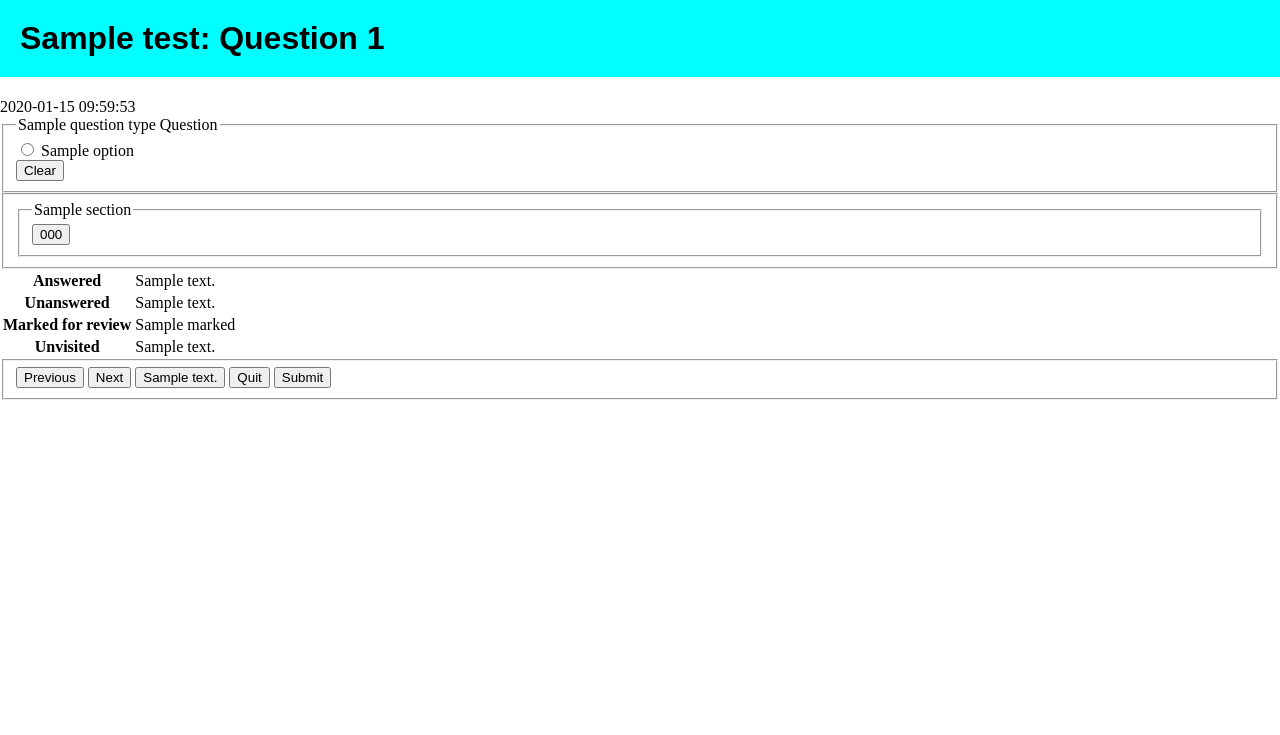
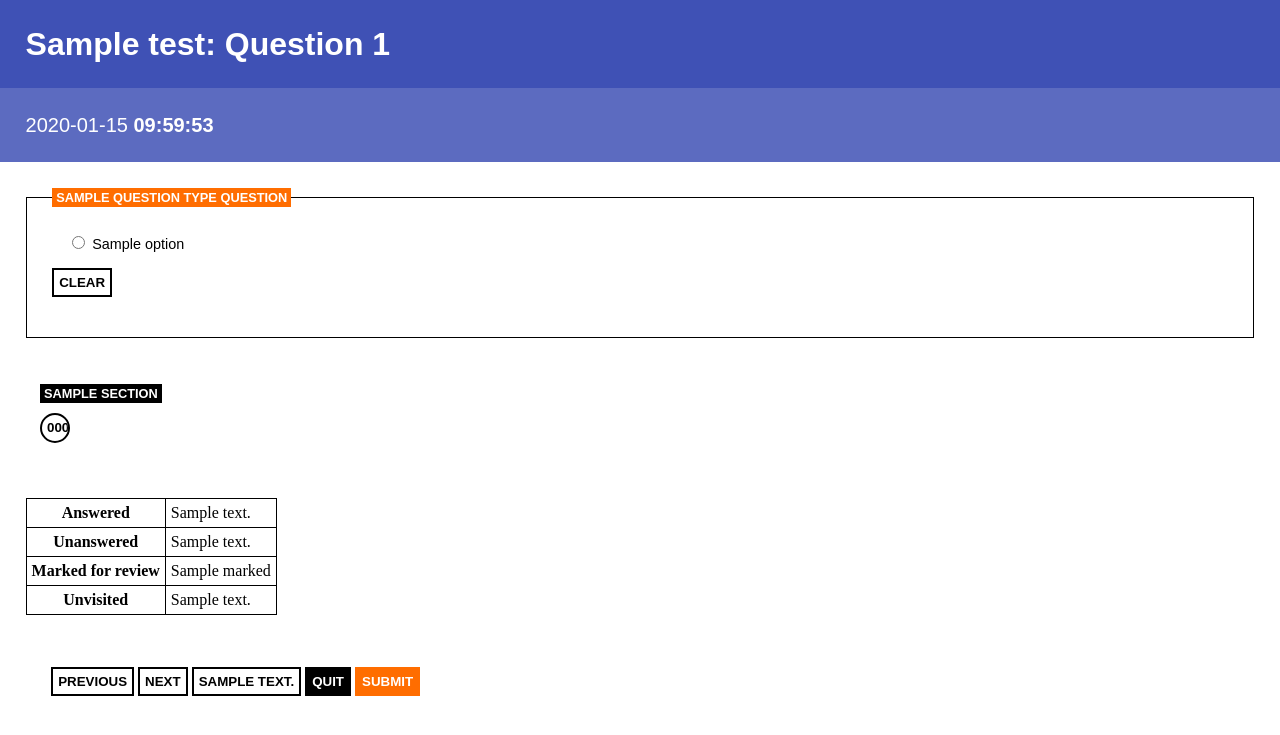
Before and after one commit to eccentricOrange/jee-prac, a Flask app: template templates/mcq.html in a window 1280 px wide. Shown: the top 735 px of the page. Run offline with Flask 2, Linux system fonts and the light colour scheme; the template is opened without the code that fills it: most values are stand-ins (such as "Sample title", 1, 10 or a date in 2020); parts of the project's set-up code (start-up, migrations or seed data) failed here and were passed over.

Commit message:
all working

```diff
--- a/app.py
+++ b/app.py
@@ -60,7 +60,7 @@ def back_up_recovery_data():
         dump(backup_data, backup_file)
 
 def restore_recovery_data():
-    global chosen_test_data, question_section_mapping, counts, outage_time, start_time
+    global chosen_test_data, question_section_mapping, counts, outage_time, start_time, test_in_progress, test_selected, test_configured
 
     if BACKUP_FILE_PATH.exists():
         with open(BACKUP_FILE_PATH, 'r') as backup_file:
@@ -71,6 +71,9 @@ def restore_recovery_data():
             counts = backup_data['counts']
             outage_time = datetime.fromisoformat(backup_data['outage-time']) + (datetime.now() - datetime.fromisoformat(backup_data['last-known-time']))
             start_time = datetime.fromisoformat(backup_data['last-known-time'])
+            test_in_progress = True
+            test_selected = True
+            test_configured = True
 
         return True
 
@@ -331,11 +334,9 @@ def mark():
                 section = chosen_test_data['sections'][section_number]
 
                 for question in section['questions']:
-                    print(dumps(question, indent=4))
                     if int(question['question-number']) == int(question_number):
                         question['marked'] = 'marked'
                         counts['marked'] += 1
-                        print('marked')
                         back_up_recovery_data()
                         return "", HTTPStatus.OK
 
@@ -411,7 +412,7 @@ def receive_value():
 
 @app.route('/jee/quit', methods=['GET'])
 def quit():
-    global chosen_test_data, question_section_mapping, counts, backup_data, test_in_progress, test_configured, test_started
+    global chosen_test_data, question_section_mapping, counts, backup_data, test_in_progress, test_configured, test_selected
 
     if test_in_progress:
 
@@ -426,7 +427,7 @@ def quit():
         }
         test_in_progress = False
         test_configured = False
-        test_started = False
+        test_selected = False
 
         BACKUP_FILE_PATH.unlink(missing_ok=True)
 
@@ -437,7 +438,7 @@ def quit():
 
 @app.route('/jee/submit', methods=['GET'])
 def submit():
-    global chosen_test_data, question_section_mapping, counts, backup_data, start_time, outage_time, test_in_progress, test_configured, test_started
+    global chosen_test_data, question_section_mapping, counts, backup_data, start_time, outage_time, test_in_progress, test_configured, test_selected
 
     if test_in_progress:
         END_TIME = datetime.now()
@@ -487,7 +488,7 @@ def submit():
         }
         test_in_progress = False
         test_configured = False
-        test_started = False
+        test_selected = False
 
         BACKUP_FILE_PATH.unlink(missing_ok=True)
         return redirect('/jee/submitted'), HTTPStatus.TEMPORARY_REDIRECT
--- a/static/question-style.css
+++ b/static/question-style.css
@@ -0,0 +1,98 @@
+div#time {
+    margin: 0;
+    padding: 2%;
+    background-color: #5C6BC0;
+    color: white;
+}
+
+span#timer-type, span#timer {
+    font-family: sans-serif;
+    font-size: 1.25em;
+}
+
+span#timer {
+    font-weight: 900;
+}
+
+fieldset {
+    display: block;
+    border: 1px solid black;
+    margin: 2%;
+}
+
+fieldset.not-bordered {
+    border: none;
+}
+
+#question-section div.mcq-option {
+    display: inline;
+    margin: 3px 15px;
+}
+
+#question-section input[type=button] {
+    display: block;
+    margin: 15px 0;
+}
+
+fieldset.palette {
+    display: block;
+    margin: 10px;
+    padding: 10px;
+    column-count: 4;
+}
+
+fieldset.section {
+    display: inline
+}
+
+input.palette.button {
+    height: 30px;
+    width: 30px;
+    display: inline-block;
+}
+
+fieldset.section legend {
+    background-color: black;
+}
+
+.palette.button.visited.unanswered {
+    background-color: #B71C1C;
+    color: white;
+}
+
+.palette.button.visited.answered {
+    background-color: #2E7D32;
+    color: white;
+}
+
+.palette.button.marked {
+    border-radius: 50%;
+}
+
+input.control#submit {
+    background-color: #FF6D00;
+    border-color: #FF6D00;
+    color: white;
+}
+
+input.control#quit {
+    background-color: black;
+    border-color: black;
+    color: white;
+}
+
+table {
+    border-collapse: collapse;
+    border: 1px solid black;
+    margin: 2%;
+}
+
+table td, table th {
+    border: 1px solid black;
+    padding: 5px;
+}
+
+input:disabled {
+    background-color: #BDBDBD;
+    border-color: #BDBDBD;
+}
--- a/static/style.css
+++ b/static/style.css
@@ -5,12 +5,75 @@ body {
 
 h1 {
     font-family: sans-serif;
-    padding: 15pt;
-    margin-top: 0;
-    background-color: aqua;
+    padding: 2%;
+    margin: 0;
+    background-color: #3F51B5;
+    color: white;
+    font-size: 200%;
     user-select: none;
 }
 
-legend {
+form {
+    margin: 3%;
+}
+
+legend,
+fieldset,
+label {
     user-select: none;
 }
+
+fieldset {
+    border: 3px solid #FF6D00;
+    padding: 15px;
+    margin: 3% 0%;
+    display: grid;
+    grid-template-columns: min-content;
+    grid-gap: 5px;
+}
+
+fieldset legend {
+    text-transform: uppercase;
+    font-family: sans-serif;
+    font-size: 0.8em;
+    font-weight: 900;
+    color: white;
+    background-color: #FF6D00;
+    padding: 2px 4px;
+}
+
+label {
+    font-family: sans-serif;
+    font-size: 0.9em;
+}
+
+fieldset input[type=text],
+fieldset input[type=number],
+fieldset select {
+    margin-bottom: 20px;
+    margin-left: 0;
+    margin-top: 0;
+}
+
+input[type=button],
+input[type=submit],
+input[type=reset] {
+    text-transform: uppercase;
+    font-weight: 700;
+    background-color: white;
+    border: 2px solid black;
+    padding: 5px;
+}
+
+input[type=submit] {
+    background-color: #FF6D00;
+    border-color: #FF6D00;
+    color: white;
+}
+
+@media screen and (min-width: 1080px) {
+    fieldset {
+        padding: 2%;
+        grid-template-columns: max-content max-content;
+    }
+}
--- a/templates/question.html
+++ b/templates/question.html
@@ -20,11 +20,10 @@
 {% block body %}
 
 <body onload="init()">
-    <div id="title-and-time">
-        <h1>
-            {{ test }}: Question {{ question_number }}
-        </h1>
-
+    <h1>
+        {{ test }}: Question {{ question_number }}
+    </h1>
+    <div id="time">
         <span id="timer-type">
             {{ timer_type }}
         </span>
@@ -94,13 +93,17 @@
             class="control"
             id="previous"
             onclick="go_to_previous_question({{ question_number }})"
-            {{ previous_question_disabled }}>
+            {{
+            previous_question_disabled
+            }}>
         <input type="button"
             value="Next"
             class="control"
             id="next"
             onclick="go_to_next_question({{ question_number }})"
-            {{ next_question_disabled }}>
+            {{
+            next_question_disabled
+            }}>
         <input type="button"
             value="{{ mark_button_text }}"
             class="control"
--- a/templates/select-test-type.html
+++ b/templates/select-test-type.html
@@ -60,8 +60,6 @@ Configure Test
                     id="untimed">Untimed</option>
             </select>
 
-            <br />
-
             <label for="duration">Duration (in minutes)</label>
             <input type="number"
                 name="duration"
```
Also changed, not shown: static/config-style.css (+9 -0 lines), static/configure-test-script.js (+12 -40 lines), templates/configure-test.html (+7 -21 lines), templates/download.html (+12 -4 lines), templates/submitted.html (+6 -2 lines).
